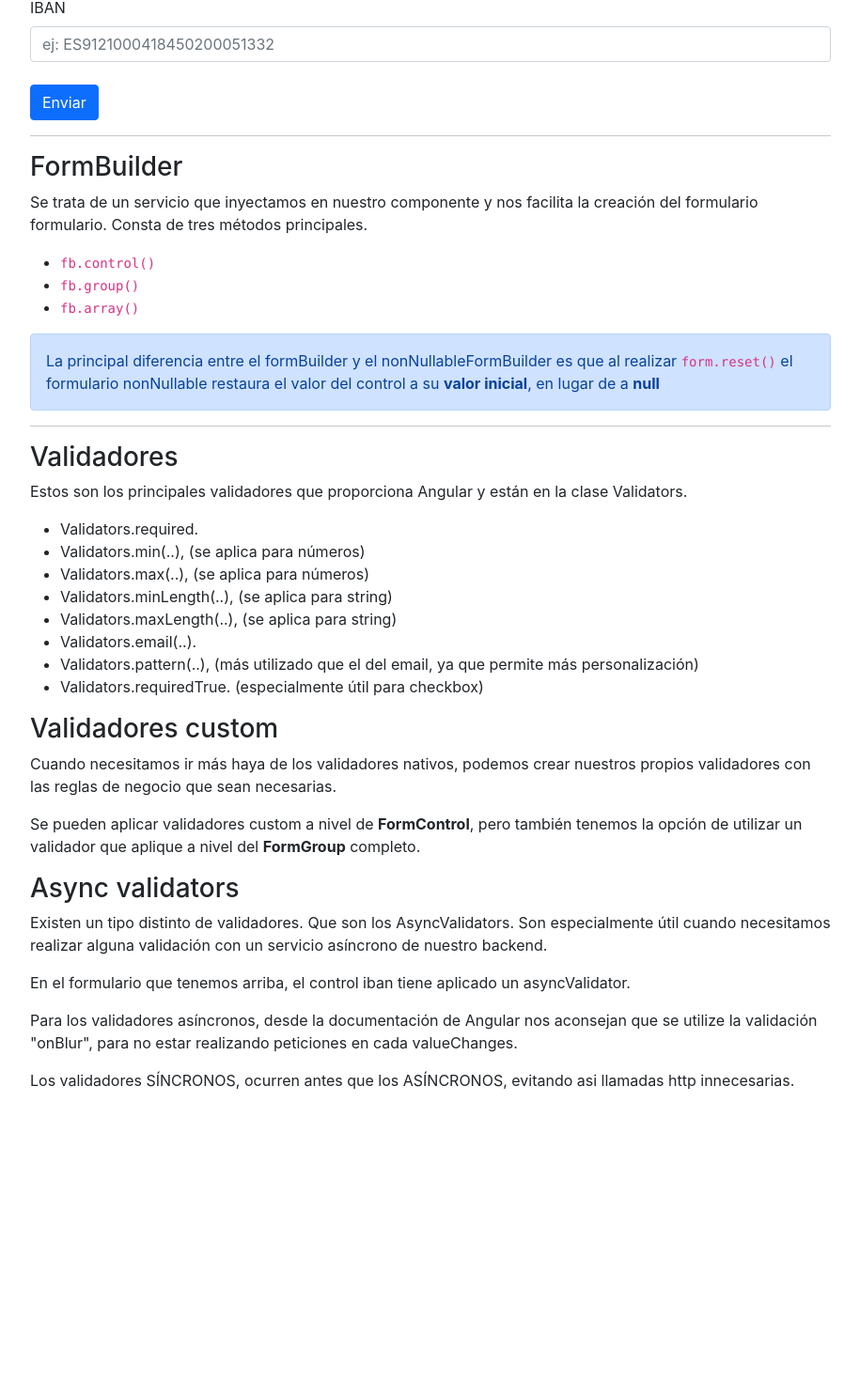
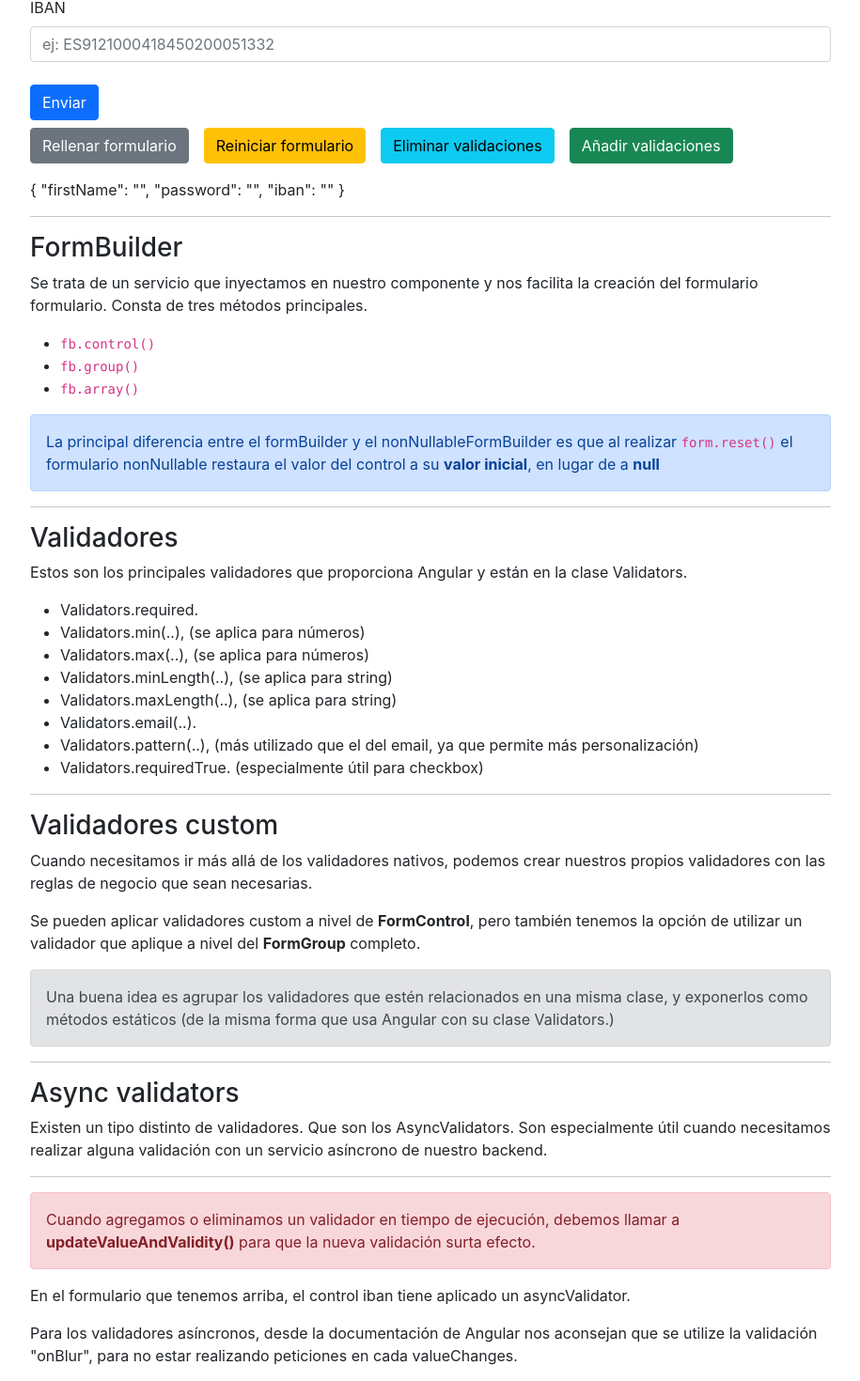
Before and after one commit to DFrontAngular/reactive-forms, an Angular app: page /form-group in a window 1280 px wide. Shown: the part 760-2230 px from the top of the page at 94% size, without its empty margins (182-1097 px from the left). Before the commit the page ends 1962 px from the top, so only its background shows below. Built offline with nearby package versions, Linux system fonts and the light colour scheme.

Commit message:
localize

```diff
--- a/angular.json
+++ b/angular.json
@@ -9,6 +9,9 @@
       "root": "",
       "sourceRoot": "src",
       "prefix": "app",
+      "i18n": {
+        "sourceLocale": "es"
+      },
       "architect": {
         "build": {
           "builder": "@angular-devkit/build-angular:application",
@@ -16,17 +19,10 @@
             "outputPath": "dist/reactive-forms",
             "index": "src/index.html",
             "browser": "src/main.ts",
-            "polyfills": [
-              "zone.js"
-            ],
+            "polyfills": ["zone.js"],
             "tsConfig": "tsconfig.app.json",
-            "assets": [
-              "src/favicon.ico",
-              "src/assets"
-            ],
-            "styles": [
-              "src/styles.css"
-            ],
+            "assets": ["src/favicon.ico", "src/assets"],
+            "styles": ["src/styles.css"],
             "scripts": []
           },
           "configurations": {
@@ -49,6 +45,9 @@
               "optimization": false,
               "extractLicenses": false,
               "sourceMap": true
+            },
+            "es": {
+              "localize": ["es"]
             }
           },
           "defaultConfiguration": "production"
@@ -61,6 +60,9 @@
             },
             "development": {
               "buildTarget": "reactive-forms:build:development"
+            },
+            "es": {
+              "buildTarget": "reactive-forms:build:build:es"
             }
           },
           "defaultConfiguration": "development"
@@ -74,18 +76,10 @@
         "test": {
           "builder": "@angular-devkit/build-angular:karma",
           "options": {
-            "polyfills": [
-              "zone.js",
-              "zone.js/testing"
-            ],
+            "polyfills": ["zone.js", "zone.js/testing"],
             "tsConfig": "tsconfig.spec.json",
-            "assets": [
-              "src/favicon.ico",
-              "src/assets"
-            ],
-            "styles": [
-              "src/styles.css"
-            ],
+            "assets": ["src/favicon.ico", "src/assets"],
+            "styles": ["src/styles.css"],
             "scripts": []
           }
         }
--- a/package.json
+++ b/package.json
@@ -26,6 +26,7 @@
     "@angular-devkit/build-angular": "^17.1.0",
     "@angular/cli": "^17.1.0",
     "@angular/compiler-cli": "^17.1.0",
+    "@angular/localize": "^17.2.4",
     "@types/jasmine": "~5.1.0",
     "jasmine-core": "~5.1.0",
     "karma": "~6.4.0",
--- a/src/app/form-group/form-group.component.html
+++ b/src/app/form-group/form-group.component.html
@@ -67,6 +67,40 @@
 
     <button type="submit" class="mt-2 btn btn-primary">Enviar</button>
   </form>
+
+  <section class="d-flex gap-3 pb-3">
+    <button type="button" class="mt-2 btn btn-secondary" (click)="patchForm()">
+      Rellenar formulario
+    </button>
+
+    <button
+      type="button"
+      class="mt-2 btn btn-warning"
+      (click)="profileForm.reset()"
+    >
+      Reiniciar formulario
+    </button>
+
+    <button
+      type="button"
+      class="mt-2 btn btn-info"
+      (click)="removeValidators()"
+    >
+      Eliminar validaciones
+    </button>
+
+    <button
+      type="button"
+      class="mt-2 btn btn-success"
+      (click)="addValidators()"
+    >
+      Añadir validaciones
+    </button>
+  </section>
+
+  <p>
+    {{ profileForm.value | json }}
+  </p>
 </section>
 
 <hr />
@@ -115,10 +149,12 @@
   </ul>
 </section>
 
+<hr />
+
 <section>
   <h3>Validadores custom</h3>
   <p>
-    Cuando necesitamos ir más haya de los validadores nativos, podemos crear
+    Cuando necesitamos ir más allá de los validadores nativos, podemos crear
     nuestros propios validadores con las reglas de negocio que sean necesarias.
   </p>
   <p>
@@ -126,7 +162,15 @@
     <strong>FormControl</strong>, pero también tenemos la opción de utilizar un
     validador que aplique a nivel del <strong>FormGroup</strong> completo.
   </p>
+
+  <p class="alert alert-secondary">
+    Una buena idea es agrupar los validadores que estén relacionados en una
+    misma clase, y exponerlos como métodos estáticos (de la misma forma que usa
+    Angular con su clase Validators.)
+  </p>
 </section>
+
+<hr />
 
 <section>
   <h3>Async validators</h3>
@@ -134,6 +178,16 @@
     Existen un tipo distinto de validadores. Que son los AsyncValidators. Son
     especialmente útil cuando necesitamos realizar alguna validación con un
     servicio asíncrono de nuestro backend.
+  </p>
+</section>
+
+<hr />
+
+<section>
+  <p class="alert alert-danger">
+    Cuando agregamos o eliminamos un validador en tiempo de ejecución, debemos
+    llamar a <strong>updateValueAndValidity()</strong> para que la nueva
+    validación surta efecto.
   </p>
 </section>
 
--- a/src/app/form-group/form-group.component.ts
+++ b/src/app/form-group/form-group.component.ts
@@ -31,7 +31,7 @@ export class FormGroupComponent implements OnInit {
   // sería tipo any
   profileFormAny!: FormGroup;
 
-  formInitializedWithMethod = this.initializeForm();
+  formInitializedWithMethod = this.#initializeForm();
 
   profileForm = new FormGroup<ProfileForm>({
     firstName: new FormControl('', [
@@ -76,7 +76,7 @@ export class FormGroupComponent implements OnInit {
     return this.profileForm.get('iban') as FormControl<string | null>;
   }
 
-  initializeForm(): FormGroup<ProfileForm> {
+  #initializeForm(): FormGroup<ProfileForm> {
     return new FormGroup<ProfileForm>({
       firstName: new FormControl('', [
         Validators.required,
@@ -84,7 +84,7 @@ export class FormGroupComponent implements OnInit {
         Validators.maxLength(30),
       ]),
       password: new FormControl('', {
-        validators: [createPasswordStrengthValidator],
+        validators: [createPasswordStrengthValidator()],
       }),
       iban: new FormControl('', {
         validators: [Validators.required],
@@ -110,17 +110,51 @@ export class FormGroupComponent implements OnInit {
       return;
     }
 
-    alert(`Nombre: ${this.firstName.value}, Iban: ${this.iban.value}`);
+    alert(JSON.stringify(this.profileForm.value));
   }
 
-  patchForm(profile: Profile) {
+  patchForm() {
     // Si utilizamos setValue debemos proporcionar el objeto completo. Dando error si el modelo
     // que le pasamos no tiene el mismo modelo que el formulario.
+    const profile: Profile = {
+      firstName: 'John',
+      iban: 'DE89370400440532013000',
+      password: 'Aa1234567*',
+    };
     this.profileForm.setValue(profile);
 
     // Al utilizar patchValue podemos asignar solo partes del objeto que queramos
-    this.profileForm.patchValue({
-      firstName: profile.firstName,
+    // this.profileForm.patchValue({
+    //   firstName: profile.firstName,
+    // });
+  }
+
+  removeValidators() {
+    Object.keys(this.profileForm.controls).forEach((controlName) => {
+      const control = this.profileForm.get(controlName);
+
+      if (control) {
+        control.clearValidators();
+        control.clearAsyncValidators();
+        control.updateValueAndValidity();
+      }
+    });
+  }
+
+  addValidators() {
+    Object.keys(this.profileForm.controls).forEach((controlName) => {
+      const control = this.profileForm.get(controlName);
+
+      if (control) {
+        // Queremos utilizar addValidators ya que añade nuevos validadores sin eliminar los
+        // existentes. Si nuestra versión es 11 o inferior no podríamos y tendríamos
+        // que utilizar setValidators, pero este método eliminaría las validaciones existentes.
+        // el propio método setValidators ya lo avisa.
+        control.addValidators(Validators.required);
+        // control.setValidators(Validators.required);
+
+        control.updateValueAndValidity();
+      }
     });
   }
 }
--- a/src/app/form-group/models/profile.form.ts
+++ b/src/app/form-group/models/profile.form.ts
@@ -7,5 +7,5 @@ export interface ProfileForm {
 }
 
 export type Profile = {
-  [key in keyof ProfileForm]: string;
+  [key in keyof ProfileForm]: string | null;
 };
--- a/src/app/services/iban-validator.service.ts
+++ b/src/app/services/iban-validator.service.ts
@@ -14,10 +14,6 @@ export class IbanValidatorService implements AsyncValidator {
   #validationSrv = inject(ValidationService);
 
   validate(control: AbstractControl): Observable<ValidationErrors | null> {
-    if (!control.value) {
-      return of({ isIbanInvalid: true });
-    }
-
     return this.#validationSrv.validateIban(control.value).pipe(
       map((valid) => (!valid ? { isIbanInvalid: true } : null)),
       catchError(() => of({ isIbanInvalid: true }))
--- a/src/app/utils/validators/password-validator.ts
+++ b/src/app/utils/validators/password-validator.ts
@@ -17,10 +17,6 @@ export function createPasswordStrengthValidator(): ValidatorFn {
   return (control: AbstractControl): ValidationErrors | null => {
     const value = control.value as string;
 
-    if (!value) {
-      return null;
-    }
-
     const passwordStrength = passwordRegex;
     const passwordValid = passwordStrength.test(value);
 
--- a/src/main.ts
+++ b/src/main.ts
@@ -1,3 +1,5 @@
+/// <reference types="@angular/localize" />
+
 import { bootstrapApplication } from '@angular/platform-browser';
 import { appConfig } from './app/app.config';
 import { AppComponent } from './app/app.component';
--- a/tsconfig.app.json
+++ b/tsconfig.app.json
@@ -3,7 +3,9 @@
   "extends": "./tsconfig.json",
   "compilerOptions": {
     "outDir": "./out-tsc/app",
-    "types": []
+    "types": [
+      "@angular/localize"
+    ]
   },
   "files": [
     "src/main.ts"
```
Also changed, not shown: 2 other files (tests, documents, lock files or other folders).
